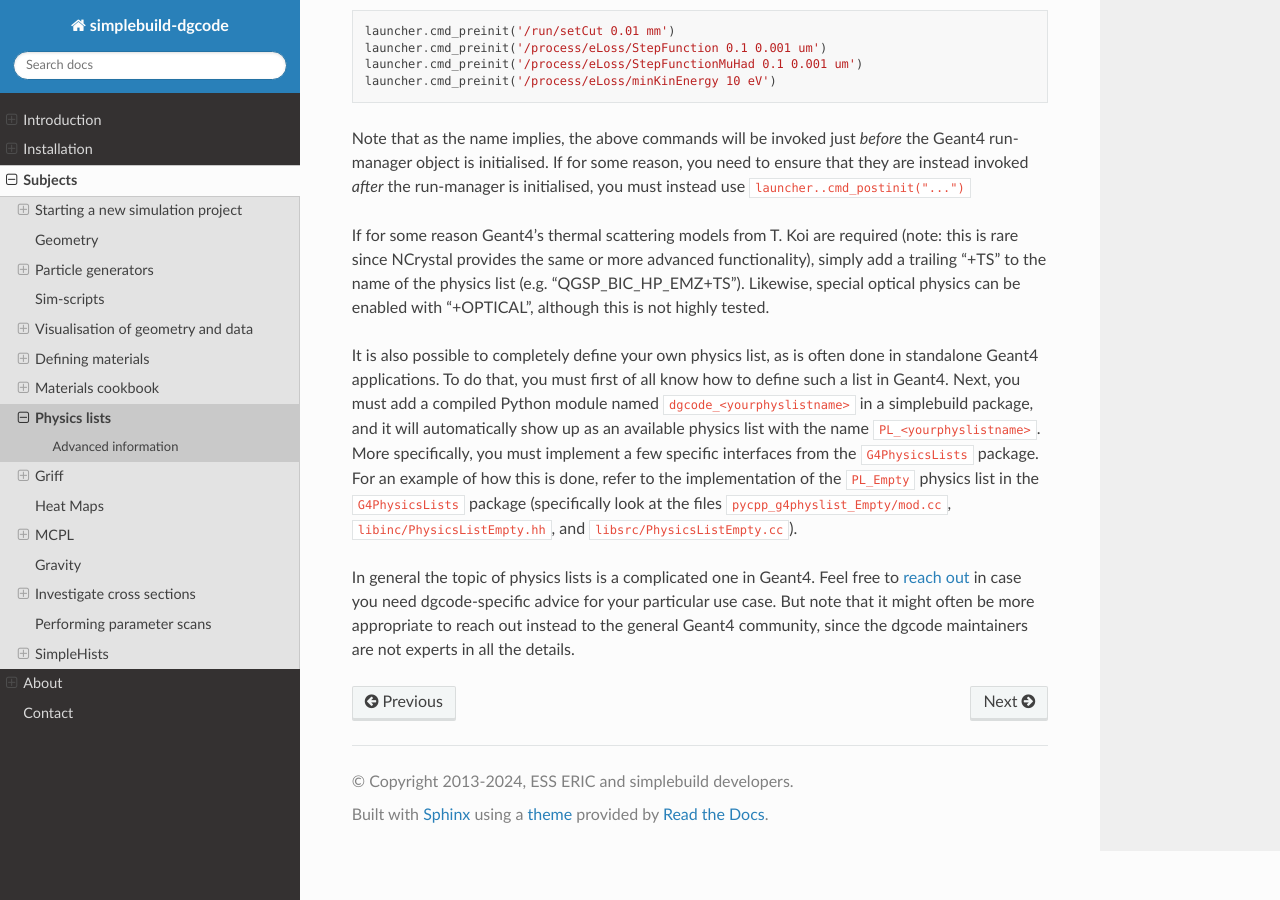
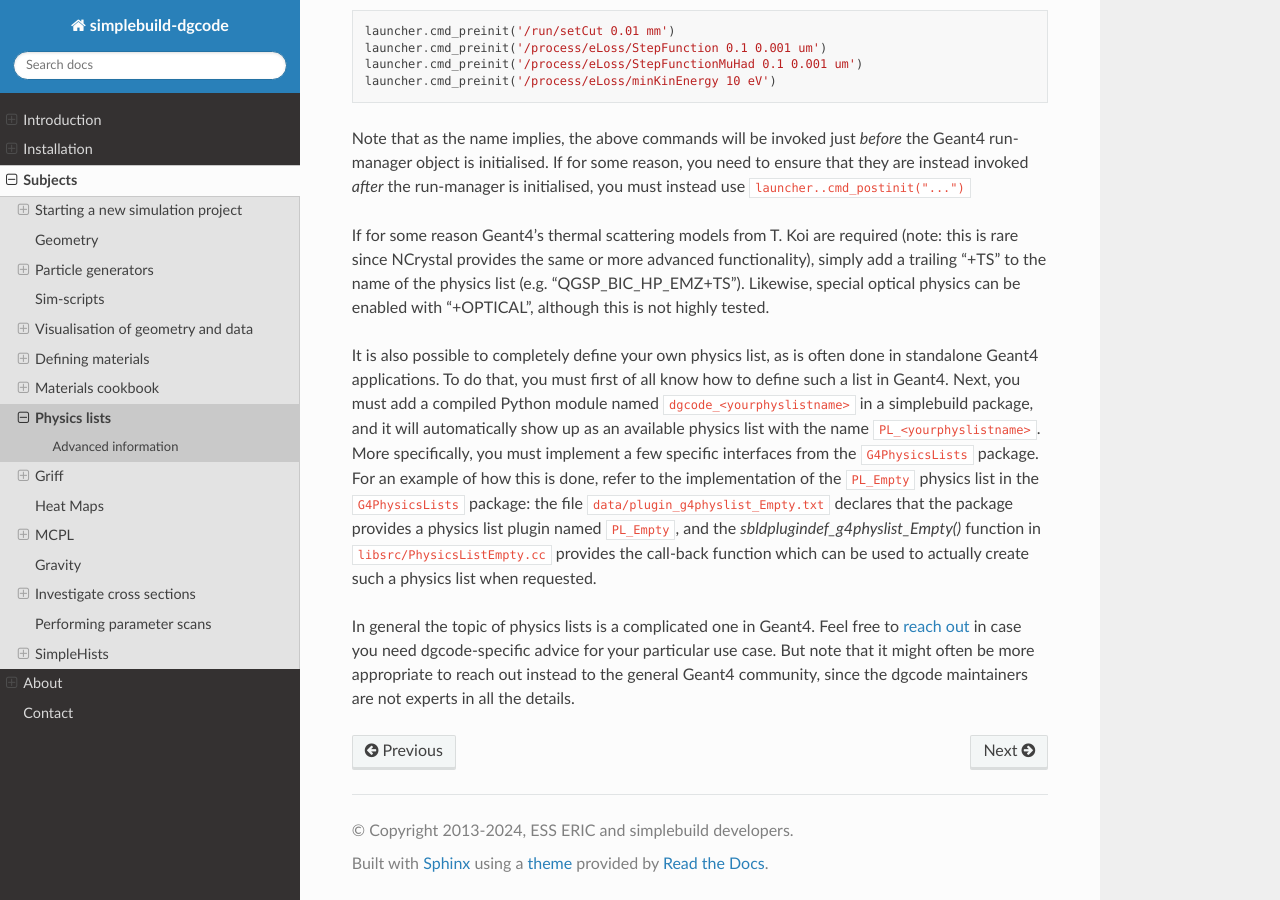
Before and after one commit to mctools/simplebuild-dgcode, a Sphinx documentation site: the page built from doc/source/physicslists.rst, in a window 1280 px wide and 900 px high, scrolled down 715 px. Built offline with Sphinx 7.4.7 and the Read the Docs theme 2.0.0, drawn with Linux system fonts in a browser that asks for light colours; the version number could not be read and is left out; cross-references to code outside the pages are shown as plain code.

Commit message:
update docs

```diff
--- a/doc/source/physicslists.rst
+++ b/doc/source/physicslists.rst
@@ -63,10 +63,13 @@ automatically show up as an available physics list with the name
 ``PL_<yourphyslistname>``. More specifically, you must implement a few specific
 interfaces from the :sbpkg:`G4PhysicsLists` package. For an example of how this
 is done, refer to the implementation of the ``PL_Empty`` physics list in the
-:sbpkg:`G4PhysicsLists` package (specifically look at the files
-:sbpkg:`pycpp_g4physlist_Empty/mod.cc<G4PhysicsLists/pycpp_g4physlist_Empty/mod.cc>`,
-:sbpkg:`libinc/PhysicsListEmpty.hh<G4PhysicsLists/libinc/PhysicsListEmpty.hh>`, and
-:sbpkg:`libsrc/PhysicsListEmpty.cc<G4PhysicsLists/libsrc/PhysicsListEmpty.cc>`).
+:sbpkg:`G4PhysicsLists` package: the file
+:sbpkg:`data/plugin_g4physlist_Empty.txt<G4PhysicsLists/data/plugin_g4physlist_Empty.txt>`
+declares that the package provides a physics list plugin named ``PL_Empty``, and
+the `sbldplugindef_g4physlist_Empty()` function in
+:sbpkg:`libsrc/PhysicsListEmpty.cc<G4PhysicsLists/libsrc/PhysicsListEmpty.cc>`
+provides the call-back function which can be used to actually create such a
+physics list when requested.
 
 In general the topic of physics lists is a complicated one in Geant4. Feel free
 to :ref:`reach out <sbcontact>` in case you need dgcode-specific advice for your
```
